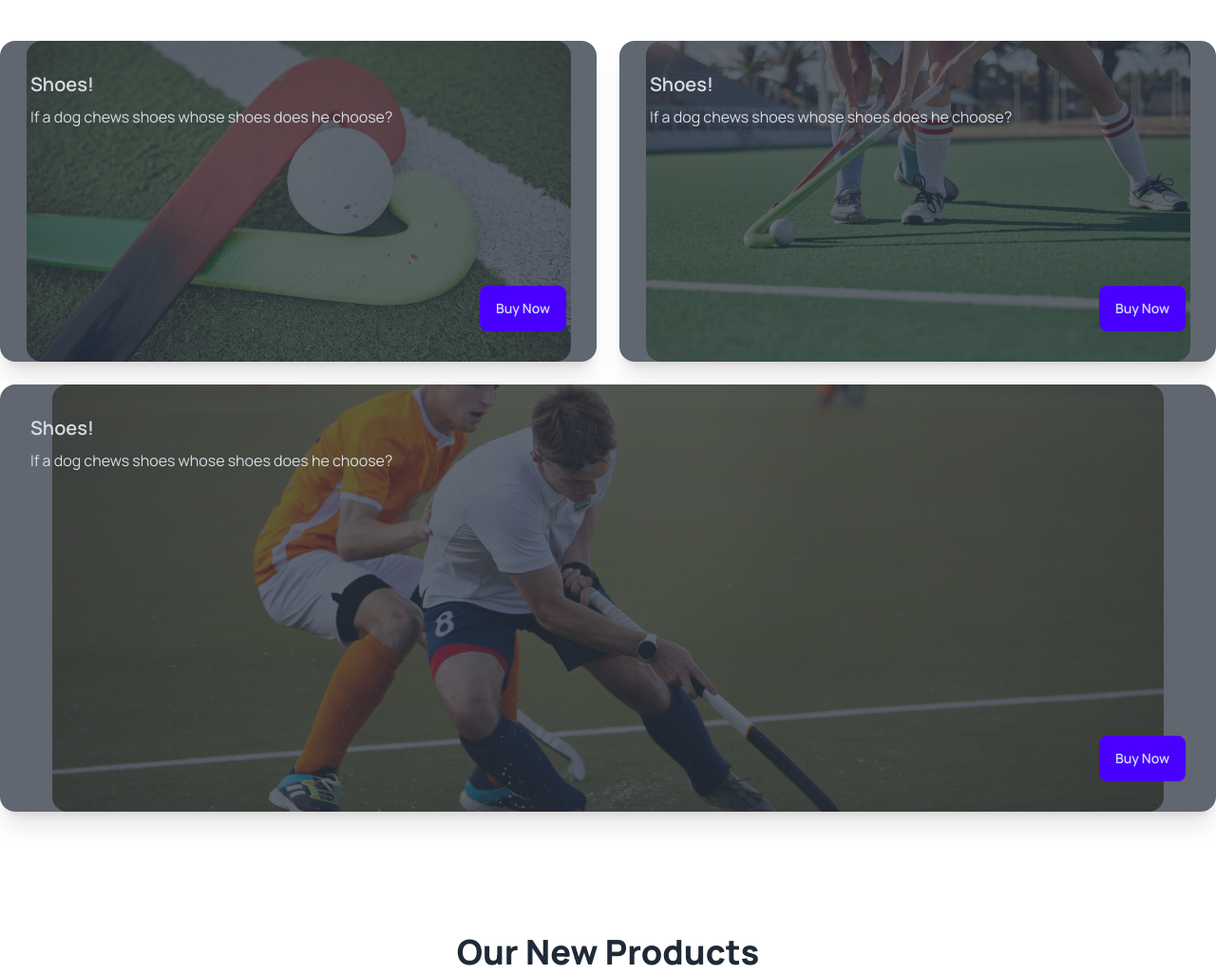
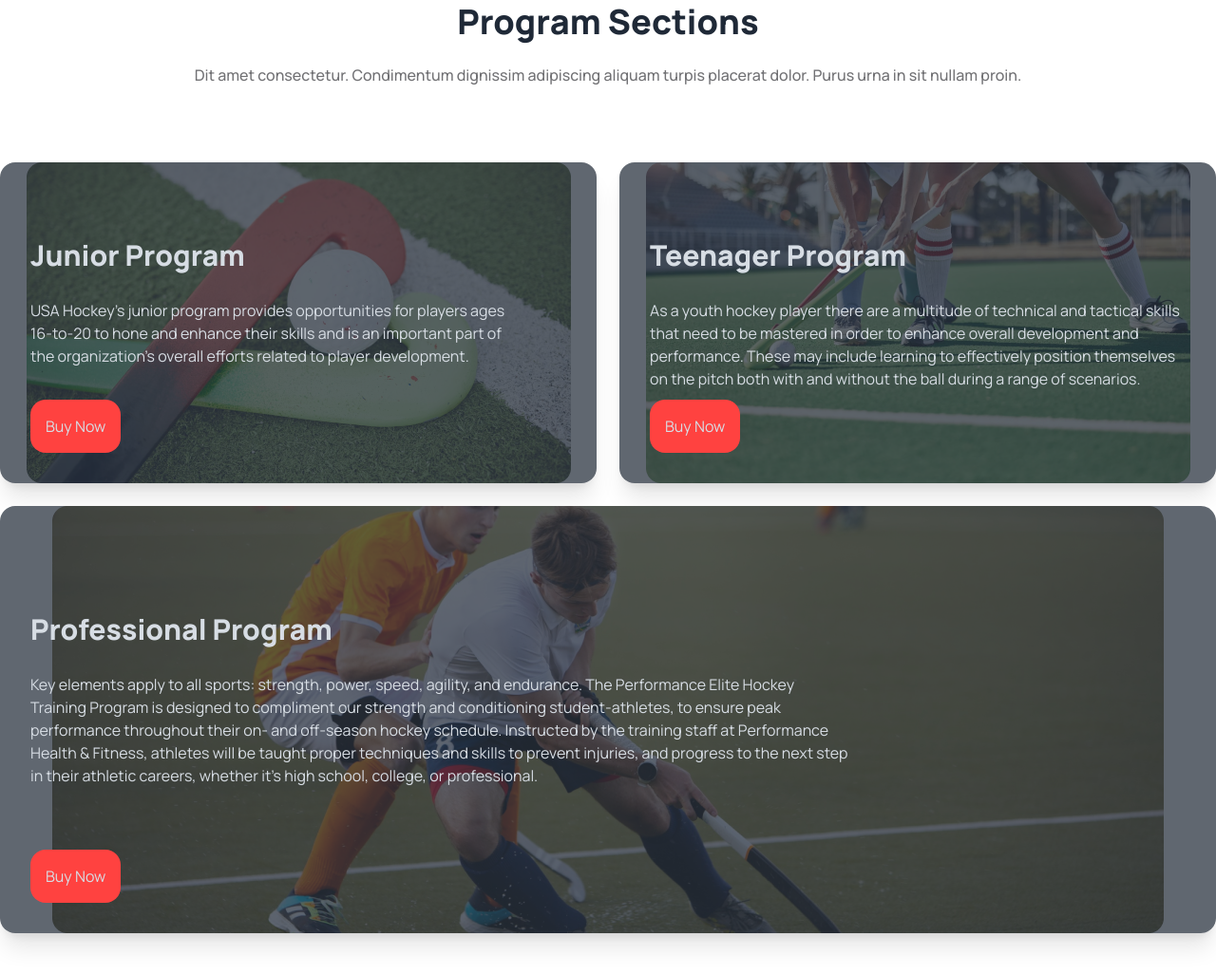
Before and after one commit to pronoy656/assignment-3, a plain HTML site: page index.html in a window 1280 px wide. Shown: the part 1863-2889 px from the top of the page at 95% size. Drawn offline with nearby package versions, Linux system fonts and the light colour scheme.

Commit message:
programn section add

```diff
--- a/index.html
+++ b/index.html
@@ -249,23 +249,33 @@
       <!-- _________________________PROGRAM SECTION___________________________ -->
       <section>
         <div class="text-center">
-          <h3 class="text-4xl font-extrabold mb-6">Program Sections</h3>
+          <h3 class="text-4xl font-extrabold mb-6 mt-32">Program Sections</h3>
           <p class="text-base font-medium text-[#13131899] mb-20">
             Dit amet consectetur. Condimentum dignissim adipiscing aliquam
             turpis placerat dolor. Purus urna in sit nullam proin.
           </p>
         </div>
+
         <div class="grid grid-cols-1 lg:grid-cols-2 gap-6">
           <div>
             <div class="card w-full bg-base-100 shadow-xl image-full">
               <figure>
-                <img src="Images/2.png" alt="Shoes" />
+                <img class="" src="Images/2.png" alt="Shoes" />
               </figure>
-              <div class="card-body">
-                <h2 class="card-title">Shoes!</h2>
-                <p>If a dog chews shoes whose shoes does he choose?</p>
-                <div class="card-actions justify-end">
-                  <button class="btn btn-primary">Buy Now</button>
+              <div class="card-body pt-20">
+                <h2 class="card-title text-3xl font-extrabold mb-5">
+                  Junior Program
+                </h2>
+                <p>
+                  USA Hockey's junior program provides opportunities for players
+                  ages <br />
+                  16-to-20 to hone and enhance their skills and is an important
+                  part of <br />
+                  the organization's overall efforts related to player
+                  development.
+                </p>
+                <div class="card-actions">
+                  <button class="bg-[#FF4240] p-4 rounded-2xl">Buy Now</button>
                 </div>
               </div>
             </div>
@@ -275,11 +285,19 @@
               <figure>
                 <img src="Images/3.png" alt="Shoes" />
               </figure>
-              <div class="card-body">
-                <h2 class="card-title">Shoes!</h2>
-                <p>If a dog chews shoes whose shoes does he choose?</p>
-                <div class="card-actions justify-end">
-                  <button class="btn btn-primary">Buy Now</button>
+              <div class="card-body pt-20">
+                <h2 class="card-title text-3xl font-extrabold mb-5">
+                  Teenager Program
+                </h2>
+                <p>
+                  As a youth hockey player there are a multitude of technical
+                  and tactical skills that need to be mastered in order to
+                  enhance overall development and performance. These may include
+                  learning to effectively position themselves on the pitch both
+                  with and without the ball during a range of scenarios.
+                </p>
+                <div class="card-actions">
+                  <button class="bg-[#FF4240] p-4 rounded-2xl">Buy Now</button>
                 </div>
               </div>
             </div>
@@ -290,11 +308,23 @@
             <figure>
               <img src="Images/4.png" alt="Shoes" />
             </figure>
-            <div class="card-body">
-              <h2 class="card-title">Shoes!</h2>
-              <p>If a dog chews shoes whose shoes does he choose?</p>
-              <div class="card-actions justify-end">
-                <button class="btn btn-primary">Buy Now</button>
+            <div class="card-body pt-28">
+              <h2 class="card-title text-3xl font-extrabold mb-5">
+                Professional Program
+              </h2>
+              <p>
+                Key elements apply to all sports: strength, power, speed,
+                agility, and endurance. The Performance Elite Hockey <br />
+                Training Program is designed to compliment our strength and
+                conditioning student-athletes, to ensure peak <br />performance
+                throughout their on- and off-season hockey schedule. Instructed
+                by the training staff at Performance <br />Health & Fitness,
+                athletes will be taught proper techniques and skills to prevent
+                injuries, and progress to the next step <br />in their athletic
+                careers, whether it’s high school, college, or professional.
+              </p>
+              <div class="card-actions">
+                <button class="bg-[#FF4240] p-4 rounded-2xl">Buy Now</button>
               </div>
             </div>
           </div>
```
